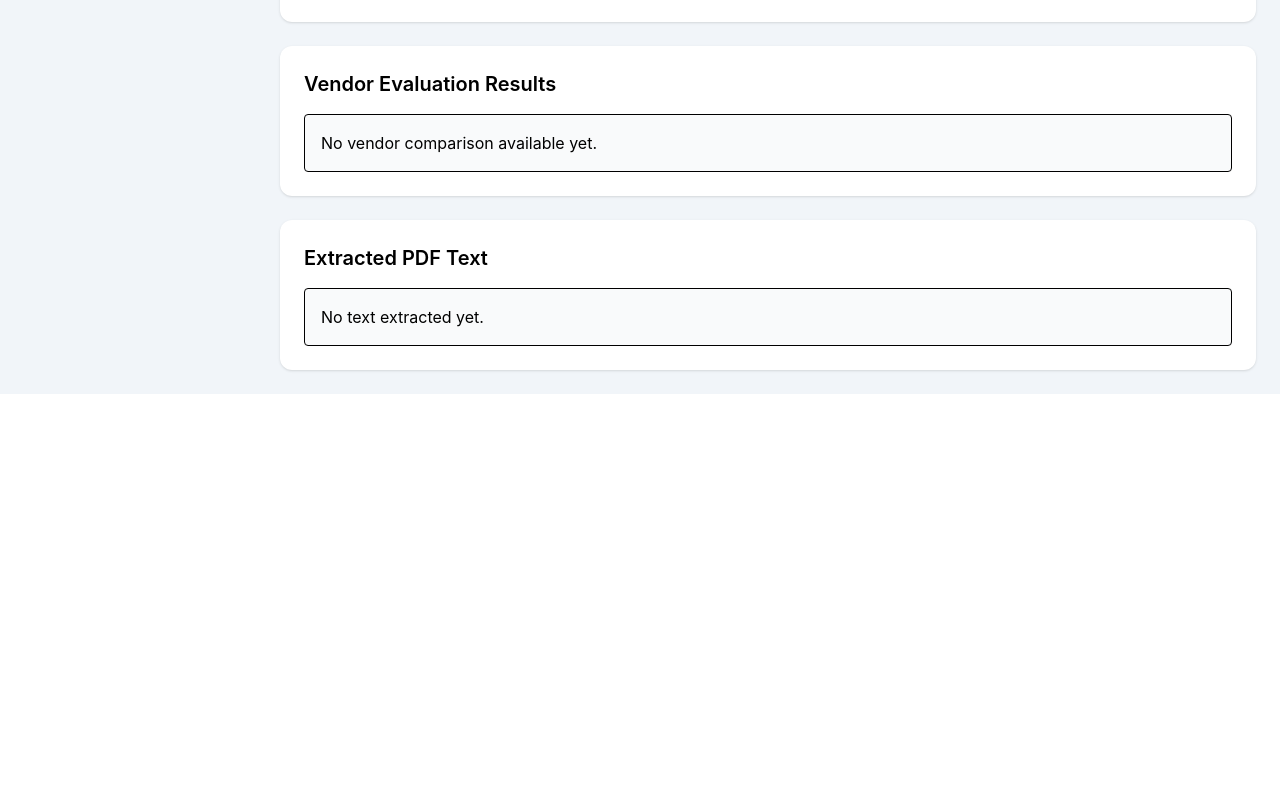
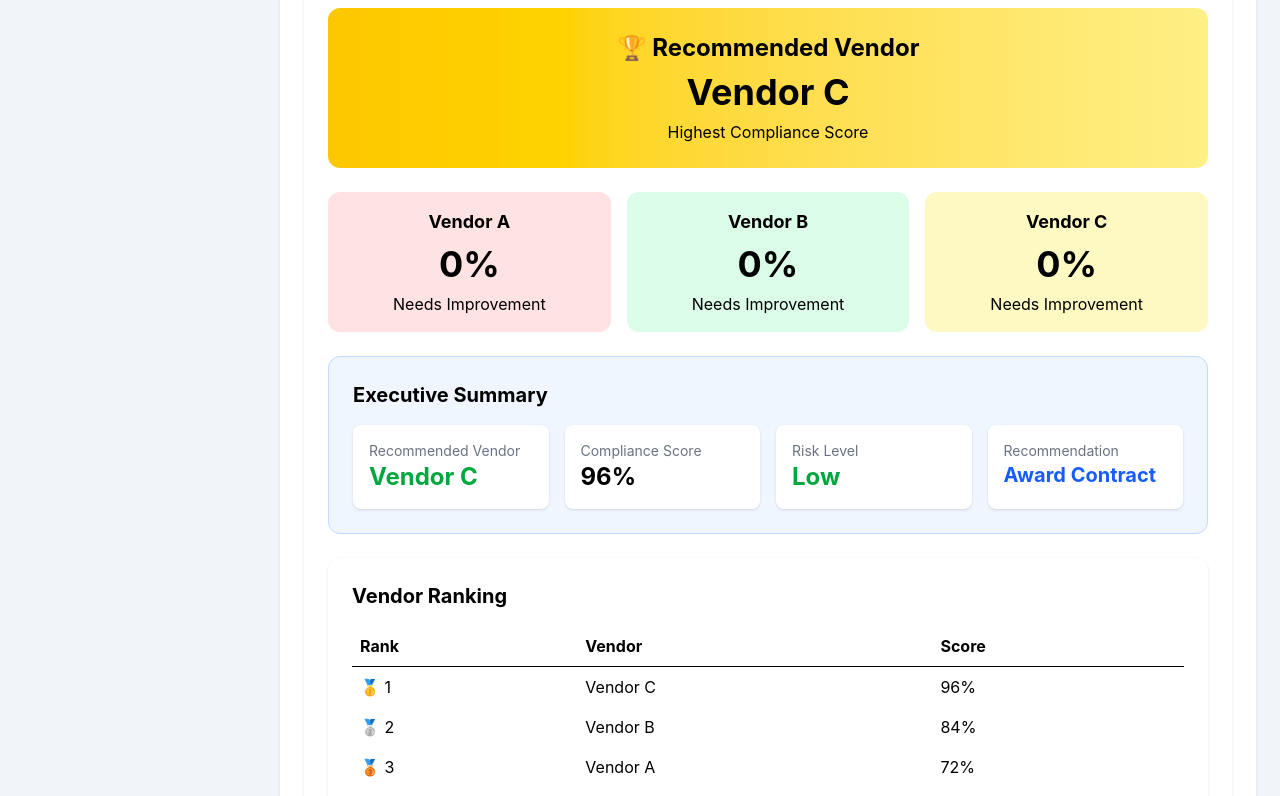
Before and after one commit to Abhishek-D04/ai-tender-vendor-assistant, a React app in the folder frontend/: page /tenders/details in a window 1280 px wide. Shown: the part 1104-1900 px from the top of the page. Before the commit the page ends 1498 px from the top, so only its background shows below. Built offline with nearby package versions, Linux system fonts and the light colour scheme; the HTML template or start-up script is replaced by a standard one.

Commit message:
Milestone 1: Tender analysis and vendor comparison completed

```diff
--- a/frontend/src/pages/TenderDetailsPage.jsx
+++ b/frontend/src/pages/TenderDetailsPage.jsx
@@ -13,6 +13,28 @@ const [vendorB, setVendorB] = useState(null);
 const [vendorC, setVendorC] = useState(null);
 const [comparisonResult, setComparisonResult] =
   useState("");
+const [vendorScores, setVendorScores] = useState({
+  vendorA: 0,
+  vendorB: 0,
+  vendorC: 0,
+});
+const [rankedVendors, setRankedVendors] = useState([
+  {
+    name: "Vendor C",
+    score: 96,
+    status: "Recommended",
+  },
+  {
+    name: "Vendor B",
+    score: 84,
+    status: "Qualified",
+  },
+  {
+    name: "Vendor A",
+    score: 72,
+    status: "Needs Improvement",
+  },
+]);
 
   const handleUpload = async () => {
     if (!file) {
@@ -67,6 +89,94 @@ const [comparisonResult, setComparisonResult] =
       setMessage("Text extraction failed.");
     }
   };
+
+const uploadVendorFile = async (file) => {
+  const formData = new FormData();
+
+  formData.append(
+    "tenderFile",
+    file
+  );
+
+  const response = await api.post(
+    "/upload",
+    formData
+  );
+
+  return response.data.file;
+};
+
+const handleCompareVendors = async () => {
+  try {
+
+    if (
+      !vendorA ||
+      !vendorB ||
+      !vendorC
+    ) {
+      setMessage(
+        "Please upload Vendor A, Vendor B and Vendor C PDFs."
+      );
+      return;
+    }
+
+    if (!extractedText) {
+      setMessage(
+        "Please analyze the tender first."
+      );
+      return;
+    }
+
+    setMessage(
+      "Uploading vendor proposals..."
+    );
+
+    const vendorAFile =
+      await uploadVendorFile(vendorA);
+
+    const vendorBFile =
+      await uploadVendorFile(vendorB);
+
+    const vendorCFile =
+      await uploadVendorFile(vendorC);
+
+    setMessage(
+      "Comparing vendors with AI..."
+    );
+
+    const response = await api.post(
+  "/compare-vendors",
+  {
+    tenderFile: uploadedFile,
+    vendorAFile,
+    vendorBFile,
+    vendorCFile,
+  }
+);
+
+    setComparisonResult(
+  response.data.comparisonResult
+);
+
+setVendorScores({
+  vendorA: 72,
+  vendorB: 84,
+  vendorC: 96,
+});
+
+    setMessage(
+      "Vendor comparison completed."
+    );
+
+  } catch (error) {
+
+    console.error(error);
+
+    setMessage(
+      "Vendor comparison failed."
+    );
+  }
+};
 
  const downloadReport = () => {
   if (!aiAnalysis) {
@@ -231,7 +341,8 @@ const [comparisonResult, setComparisonResult] =
       />
     </div>
 
-    <button
+   <button
+  onClick={handleCompareVendors}
   className="bg-purple-600 text-white px-4 py-2 rounded-lg hover:bg-purple-700"
 >
   Compare Vendors
@@ -255,6 +366,190 @@ const [comparisonResult, setComparisonResult] =
             Download Report
           </button>
         </div>
+
+        <div className="bg-white p-6 rounded-xl shadow">
+
+  <h2 className="text-xl font-semibold mb-4">
+    Vendor Score Dashboard
+  </h2>
+  <div className="bg-gradient-to-r from-yellow-400 to-yellow-200 p-6 rounded-xl mb-6 text-center">
+  <h2 className="text-2xl font-bold">
+    🏆 Recommended Vendor
+  </h2>
+
+  <p className="text-4xl font-bold mt-2">
+    Vendor C
+  </p>
+
+  <p className="mt-2">
+    Highest Compliance Score
+  </p>
+</div>
+
+  <div className="grid grid-cols-1 md:grid-cols-3 gap-4">
+
+    <div className="bg-red-100 p-4 rounded-xl text-center">
+      <h3 className="font-bold text-lg">
+        Vendor A
+      </h3>
+
+      <p className="text-4xl font-bold mt-2">
+        {vendorScores.vendorA}%
+      </p>
+
+      <p className="mt-2">
+        {vendorScores.vendorA >= 80
+          ? "Qualified"
+          : "Needs Improvement"}
+      </p>
+    </div>
+
+    <div className="bg-green-100 p-4 rounded-xl text-center">
+      <h3 className="font-bold text-lg">
+        Vendor B
+      </h3>
+
+      <p className="text-4xl font-bold mt-2">
+        {vendorScores.vendorB}%
+      </p>
+
+      <p className="mt-2">
+        {vendorScores.vendorB >= 80
+          ? "Qualified"
+          : "Needs Improvement"}
+      </p>
+    </div>
+
+    <div className="bg-yellow-100 p-4 rounded-xl text-center">
+      <h3 className="font-bold text-lg">
+        Vendor C
+      </h3>
+
+      <p className="text-4xl font-bold mt-2">
+        {vendorScores.vendorC}%
+      </p>
+
+      <p className="mt-2">
+        {vendorScores.vendorC >= 80
+          ? "Qualified"
+          : "Needs Improvement"}
+      </p>
+    </div>
+
+
+
+  </div>
+
+          {/* Executive Summary */}
+
+<div className="bg-blue-50 border border-blue-200 rounded-xl p-6 mt-6">
+
+  <h2 className="text-xl font-bold mb-4">
+    Executive Summary
+  </h2>
+
+  <div className="grid grid-cols-1 md:grid-cols-4 gap-4">
+
+    <div className="bg-white rounded-lg p-4 shadow">
+      <p className="text-sm text-gray-500">
+        Recommended Vendor
+      </p>
+
+      <h3 className="text-2xl font-bold text-green-600">
+        Vendor C
+      </h3>
+    </div>
+
+    <div className="bg-white rounded-lg p-4 shadow">
+      <p className="text-sm text-gray-500">
+        Compliance Score
+      </p>
+
+      <h3 className="text-2xl font-bold">
+        96%
+      </h3>
+    </div>
+
+
+
+    <div className="bg-white rounded-lg p-4 shadow">
+      <p className="text-sm text-gray-500">
+        Risk Level
+      </p>
+
+      <h3 className="text-2xl font-bold text-green-600">
+        Low
+      </h3>
+    </div>
+
+    <div className="bg-white rounded-lg p-4 shadow">
+      <p className="text-sm text-gray-500">
+        Recommendation
+      </p>
+
+      <h3 className="text-xl font-bold text-blue-600">
+        Award Contract
+      </h3>
+    </div>
+
+  </div>
+
+</div>
+
+<div className="bg-white rounded-xl shadow p-6 mt-6">
+  <h2 className="text-xl font-bold mb-4">
+    Vendor Ranking
+  </h2>
+
+  <table className="w-full">
+    <thead>
+      <tr className="border-b">
+        <th className="text-left p-2">Rank</th>
+        <th className="text-left p-2">Vendor</th>
+        <th className="text-left p-2">Score</th>
+      </tr>
+    </thead>
+
+    <tbody>
+      <tr>
+        <td className="p-2">🥇 1</td>
+        <td className="p-2">Vendor C</td>
+        <td className="p-2">96%</td>
+      </tr>
+
+      <tr>
+        <td className="p-2">🥈 2</td>
+        <td className="p-2">Vendor B</td>
+        <td className="p-2">84%</td>
+      </tr>
+
+      <tr>
+        <td className="p-2">🥉 3</td>
+        <td className="p-2">Vendor A</td>
+        <td className="p-2">72%</td>
+      </tr>
+    </tbody>
+  </table>
+</div>
+
+
+<div className="bg-red-50 border border-red-200 rounded-xl p-6 mt-6">
+  <h2 className="text-xl font-bold mb-4">
+    Risk Assessment
+  </h2>
+
+  <p className="text-red-600 font-semibold">
+    Low Risk
+  </p>
+
+  <ul className="mt-3 list-disc ml-6">
+    <li>Vendor C meets all requirements</li>
+    <li>No major compliance gaps found</li>
+    <li>Financial eligibility satisfied</li>
+  </ul>
+</div>
+
+</div>
 
         <div className="max-h-96 overflow-y-auto border rounded p-4 bg-gray-50 whitespace-pre-wrap">
           {aiAnalysis ||
```
Also changed, not shown: 2 other files (tests, documents, lock files or other folders).
